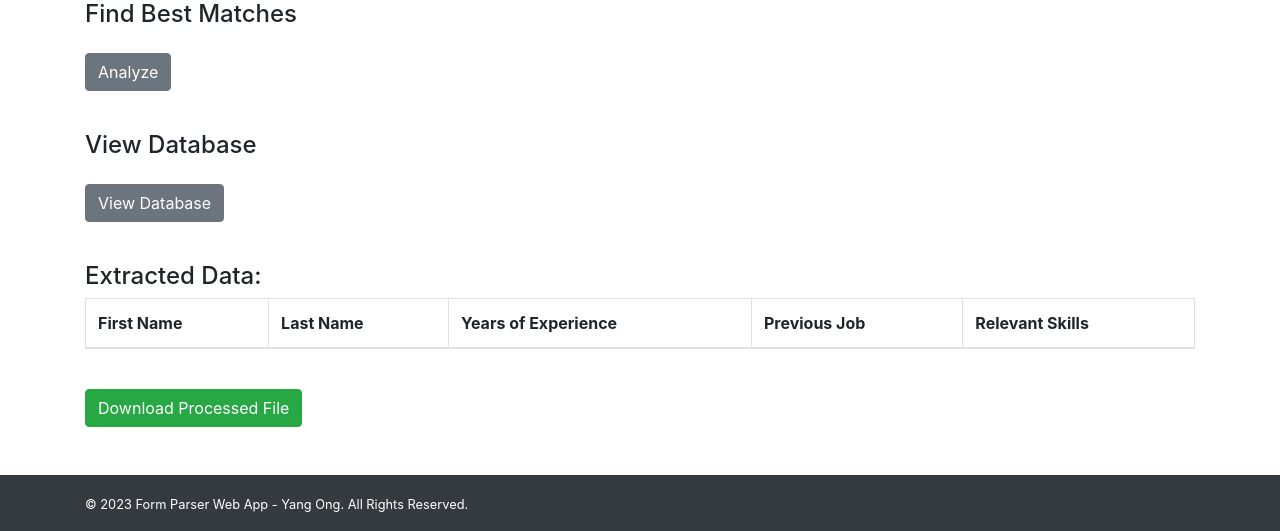
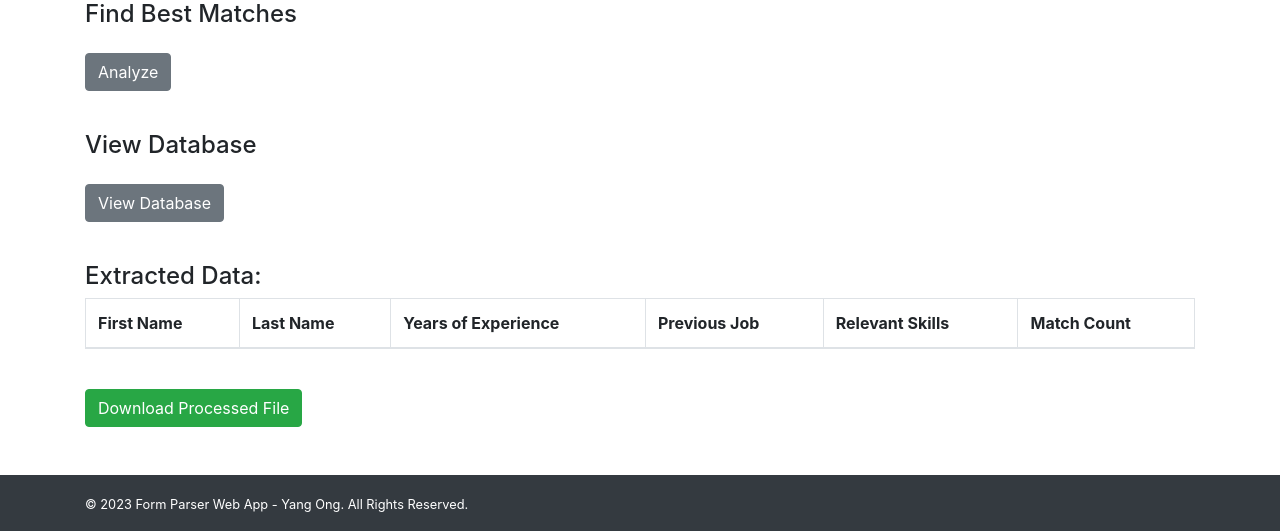
Before and after one commit to yangong17/FormParser, a Flask app: page / in a window 1280 px wide. Shown: the part 824-1355 px from the top of the page. Run offline with Flask 3, Linux system fonts and the light colour scheme; lists and menus that the app fills with data are empty; some libraries are stand-ins or nearby versions.

Commit message:
added match function

```diff
--- a/app.py
+++ b/app.py
@@ -58,7 +58,7 @@ def job_information():
         job_data['yearsOfExperience'] = request.form['yearsOfExperience']
         job_data['jobLocation'] = request.form['jobLocation']
         job_data['salary'] = request.form['salary']
-        job_data['keyWords'] = clean_text(request.form['keyWords']).split(' ')
+        job_data['keyWords'] = request.form['keyWords']
 
         infomsg = "Info Successfully Submitted"
 
@@ -78,11 +78,11 @@ def job_information():
 @app.route('/upload', methods=["POST"])
 def upload():
     if request.method == "POST":
-        img = request.files['file']
-        if img:
-            filename = secure_filename(img.filename)
+        pdf = request.files['file']
+        if pdf:
+            filename = secure_filename(pdf.filename)
             full_path = os.path.join(app.config['UPLOAD_FOLDER'], filename)
-            img.save(full_path)
+            pdf.save(full_path)
 
             # Add timestamp to the filename for S3
             timestamp = datetime.now().strftime("%Y%m%d_%H%M%S")
@@ -129,7 +129,7 @@ def execute():
     if not os.path.exists('applications.db'):
         setup_database(keys_to_extract)
     else:
-        # If it exists, delete all data from the ApplicationData table
+        # Initialize database (If it exists, delete all data from the ApplicationData table)
         conn = sqlite3.connect('applications.db')
         cursor = conn.cursor()
 
@@ -182,6 +182,9 @@ def analyze():
     conn = sqlite3.connect('applications.db')
     cursor = conn.cursor()
 
+    # Extract the user's input skills
+    user_skills = [skill.strip().lower() for skill in job_data['keyWords'].split(',')]
+
     # Execute the SQL query
     cursor.execute('SELECT first_name, last_name, years_of_experience, previous_job, your_relevant_skills FROM applications')
 
@@ -191,19 +194,31 @@ def analyze():
     # Close the connection
     conn.close()
 
-    # Format the data to match the structure expected by your table
+    # Format the data and compute the number of skill matches for each application
     data = []
     for row in rows:
+        # Get the number of skill matches for the current application
+        cleaned_app_skills = row[4].lower()
+        match_count = sum(1 for skill in user_skills if skill in cleaned_app_skills)
+
+        # Add application data with an additional "match_count" field
         data.append({
             "first_name": row[0],
             "last_name": row[1],
             "years_of_experience": row[2],
             "previous_job": row[3],
-            "your_relevant_skills": row[4]
+            "your_relevant_skills": row[4],
+            "match_count": match_count
         })
 
     # Return the formatted data as JSON
     return jsonify(data)
+
+
+
+
+
+
 
 
 
--- a/templates/index.html
+++ b/templates/index.html
@@ -107,6 +107,7 @@
                 <th>Years of Experience</th>
                 <th>Previous Job</th>
                 <th>Relevant Skills</th>
+                <th>Match Count</th>
             </tr>
         </thead>
         <tbody>
@@ -136,6 +137,7 @@
                     tr.append($("<td>").text(row.years_of_experience));
                     tr.append($("<td>").text(row.previous_job));
                     tr.append($("<td>").text(row.your_relevant_skills));
+                    tr.append($("<td>").text(row.match_count));
 
                     // Append the row to the table body
                     $("#extractedDataTable tbody").append(tr);
```
